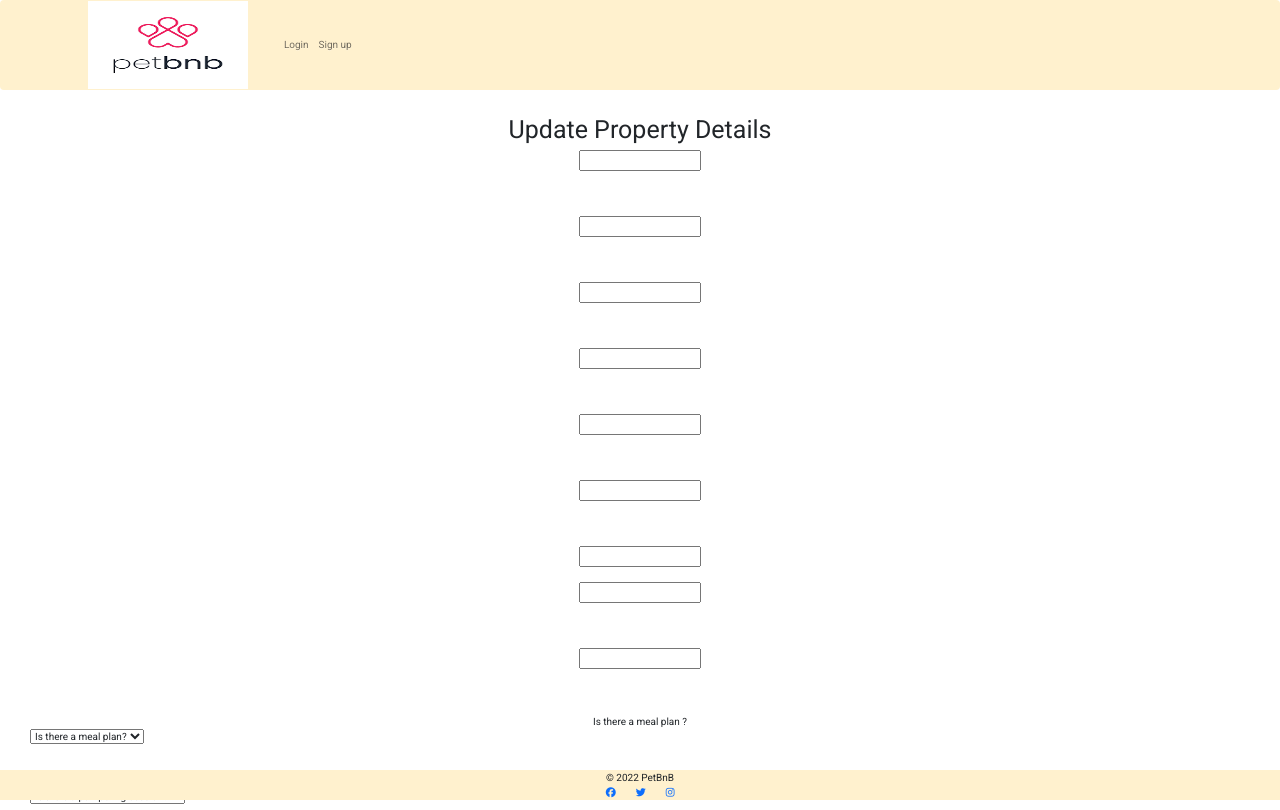
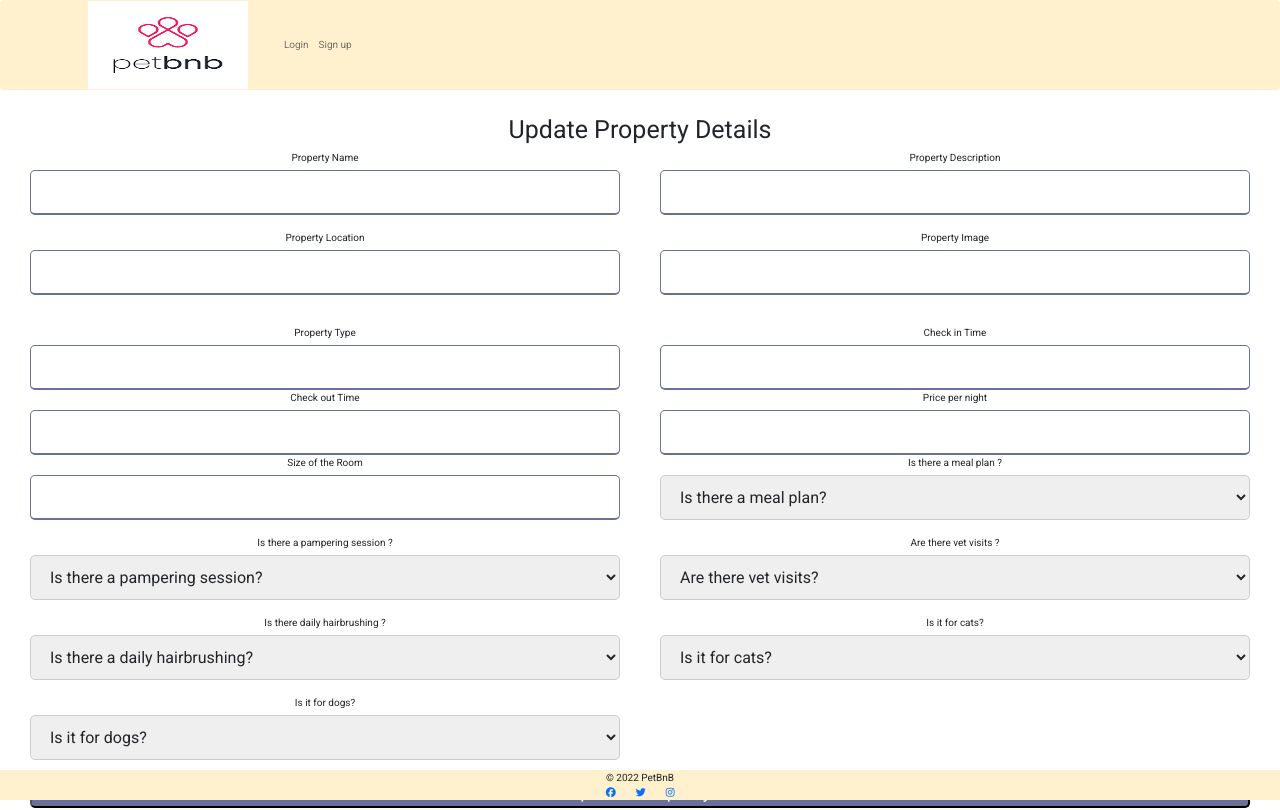
Before and after one commit to shivani1406/petbnb, a React (Create React App) app in the folder react-front-end/: page /propertyPage/1 in a window 1280 px wide. Shown: the top 810 px of the page. Built offline with nearby package versions, Linux system fonts and the light colour scheme; no server answers.

Commit message:
updated css for update category

```diff
--- a/react-front-end/src/components/propertyPage.js
+++ b/react-front-end/src/components/propertyPage.js
@@ -87,38 +87,67 @@ function PropertyPage(){
     <div className="app__createproperty">
       <h1>Update Property Details </h1>
 
-      <div>
+      <div className="property_form">
+      <div className="input_box">
+          <span className="details">Property Name</span>
       <input type="text" value={name} onChange={(e)=>{setName(e.target.value)}} /> <br /><br />
-        <br /><br />
-        <input type="text" value={description} onChange={(e)=>{setDescription(e.target.value)}} /> <br /><br />
-        <br /><br />
-        <input type="text" value={location} onChange={(e)=>{setLocation(e.target.value)}} /> <br /><br />
-        <br /><br />
+      </div>
+          <br/>
+          <div className="input_box">
+          <span className="details">Property Description</span>
+        <input type="text" value={description} onChange={(e)=>{setDescription(e.target.value)}} /> <br/>
+</div>
+<div className="input_box">
+<span className="details">Property Location</span>
+        <input type="text" value={location} onChange={(e)=>{setLocation(e.target.value)}} /> <br /><br/>
+</div>
+<div className="input_box">
+<span className="details">Property Image</span>
         <input type="text" value={image} onChange={(e)=>{setImage(e.target.value)}} /> <br /><br />
-        <br /><br />
-        <input type="text" value={property_type} onChange={(e)=>{setPropertyType(e.target.value)}} /> <br /><br />
-         <br /><br />
-        <input type="text" value={check_in_time} onChange={(e)=>{setCheckInTime(e.target.value)}} /> <br /><br />
-        <br /><br />
-        <input type="text" value={check_out_time} onChange={(e)=>{setCheckOutTime(e.target.value)}} /> <br /><br />
-        <input type="text" value={price_per_night} onChange={(e)=>{setPricePerNight(e.target.value)}} /> <br /><br />
-        <br /><br />
-        <input type="text" value={room_size} onChange={(e)=>{setRoomSize(e.target.value)}} /> <br /><br />
-        <br /><br />
-        <span className="details">Is there a meal plan ?</span>
+        <img src={image} className="propertyTile__img" />
+
+
+          <br/>
+          </div>
+          <div className="input_box">
+          <span className="details">Property Type</span>
+        <input type="text" value={property_type} onChange={(e)=>{setPropertyType(e.target.value)}} /> <br/>
+          </div>
+          <div className="input_box">
+          <span className="details">Check in Time</span>
+        <input type="text" value={check_in_time} onChange={(e)=>{setCheckInTime(e.target.value)}} /> <br/>
+          </div>
+          <div className="input_box">
+          <span className="details">Check out Time</span>
+        <input type="text" value={check_out_time} onChange={(e)=>{setCheckOutTime(e.target.value)}} /> <br/>
+</div>
+<div className="input_box">
+<span className="details">Price per night</span>
+        <input type="text" value={price_per_night} onChange={(e)=>{setPricePerNight(e.target.value)}} /> <br/>
+          </div>
+          <div className="input_box">
+          <span className="details">Size of the Room</span>
+        <input type="text" value={room_size} onChange={(e)=>{setRoomSize(e.target.value)}} /> <br/>
+</div>
+<div className="input_box">
+<span className="details">Is there a meal plan ?</span>
           <select  className="pet-form-species-container" onChange={(e)=>{setMealPlan(e.target.value)}}>
             <option value="" disabled="disabled" selected="selected">Is there a meal plan?</option>
             <option value={stringToBoolean("true")}>Yes</option>
             <option value={stringToBoolean("false")}>No</option>
           </select>
-        <br /><br />
-        <span className="details">Is there a pampering session ?</span>
+          <br/>
+          </div>
+          <div className="input_box">
+          <span className="details">Is there a pampering session ?</span>
         <select className="pet-form-species-container" onChange={(e)=>{setPamperingSession(e.target.value)}}>
             <option value="" disabled="disabled" selected="selected">Is there a pampering session?</option>
             <option value="true">Yes</option>
             <option value="false">No</option>
           </select>
-          <br />
+          <br/>
+          </div>
+          <div className="input_box">
           <span className="details">Are there vet visits ?</span>
           <select  className="pet-form-species-container" onChange={(e)=>{setVetVisit(e.target.value)}}>
             <option value="" disabled="disabled"selected="selected" >Are there vet visits?</option>
@@ -126,7 +155,9 @@ function PropertyPage(){
             <option value="false">No</option>
           </select>
 
-          <br/><br />
+          <br/>
+          </div>
+          <div className="input_box">
           <span className="details">Is there daily hairbrushing ?</span>
           <select className="pet-form-species-container" onChange={(e)=>{setDailyHairBrushing(e.target.value)}}>
             <option value="" disabled="disabled" selected="selected">Is there a daily hairbrushing?</option>
@@ -135,6 +166,8 @@ function PropertyPage(){
           </select>
 
           <br/>
+          </div>
+          <div className="input_box">
           <span className="details">Is it for cats?</span>
           <select className="pet-form-species-container" onChange={(e)=>{setForCat(e.target.value)}}>
             <option value="" disabled="disabled" selected="selected">Is it for cats?</option>
@@ -143,6 +176,8 @@ function PropertyPage(){
           </select>
 
           <br/>
+          </div>
+          <div className="input_box">
           <span className="details">Is it for dogs?</span>
           <select  className="pet-form-species-container" onChange={(e)=>{setForDog(e.target.value)}}>
             <option value="" disabled="disabled" selected="selected">Is it for dogs?</option>
@@ -151,9 +186,13 @@ function PropertyPage(){
           </select>
 
           <br/>
-        <button onClick={updateUser} >Update User</button>
+</div>
+        <button onClick={updateUser} value="Update Property" className="form_button">Update Property</button>
       </div>
+      <br/>
+      <br/>
     </div>
+
   );
 }
 export default PropertyPage;
```
